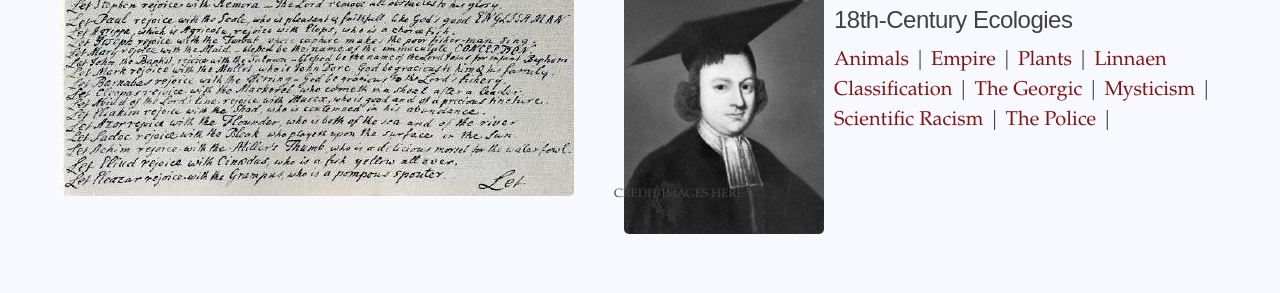
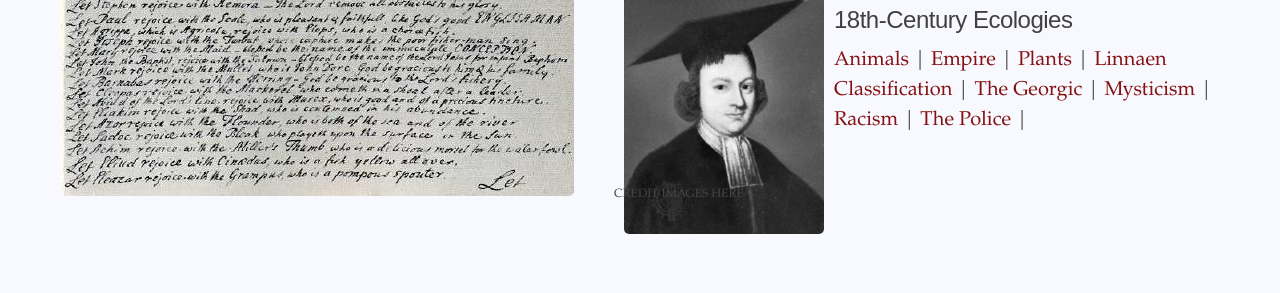
Before and after one commit to jwhittell/jubilate-agno-ed, a Jekyll site: the page built from index.html, in a window 1280 px wide. Shown: the part 810-1103 px from the top of the page. Built offline with Jekyll 4.4.1, drawn with Linux system fonts in a browser that asks for light colours.

Commit message:
Update index.html

```diff
--- a/index.html
+++ b/index.html
@@ -47,14 +47,14 @@
       </div>
       <div class="column">
       <h2>18th-Century Ecologies</h2>
-        <a href="{{site.baseurl}}/excerpts/animals.html">Animals</a> |
-        <a href="{{site.baseurl}}/excerpts/climate.html">Empire</a> |
-        <a href="{{site.baseurl}}/excerpts/fire.html">Plants</a> |
-        <a href="{{site.baseurl}}/excerpts/indigenous-presence.html">Linnaen Classification</a> |
-        <a href="{{site.baseurl}}/excerpts/movement.html">The Georgic</a> |
-        <a href="{{site.baseurl}}/excerpts/obeah.html">Mysticism</a> |
-        <a href="{{site.baseurl}}/excerpts/provision_grounds.html">Scientific Racism</a> |
-        <a href="{{site.baseurl}}/excerpts/sugar-work.html">The Police</a> |
+        <a href="{{site.baseurl}}/texts/animals.html">Animals</a> |
+        <a href="{{site.baseurl}}/texts/empire.html">Empire</a> |
+        <a href="{{site.baseurl}}/texts/plants.html">Plants</a> |
+        <a href="{{site.baseurl}}/texts/linnaen.html">Linnaen Classification</a> |
+        <a href="{{site.baseurl}}/texts/georgic.html">The Georgic</a> |
+        <a href="{{site.baseurl}}/texts/mysticism.html">Mysticism</a> |
+        <a href="{{site.baseurl}}/texts/racism.html">Racism</a> |
+        <a href="{{site.baseurl}}/texts/police.html">The Police</a> |
       </div>
     </div>
     <div style="font-size:12px"> CREDIT IMAGES HERE
```
